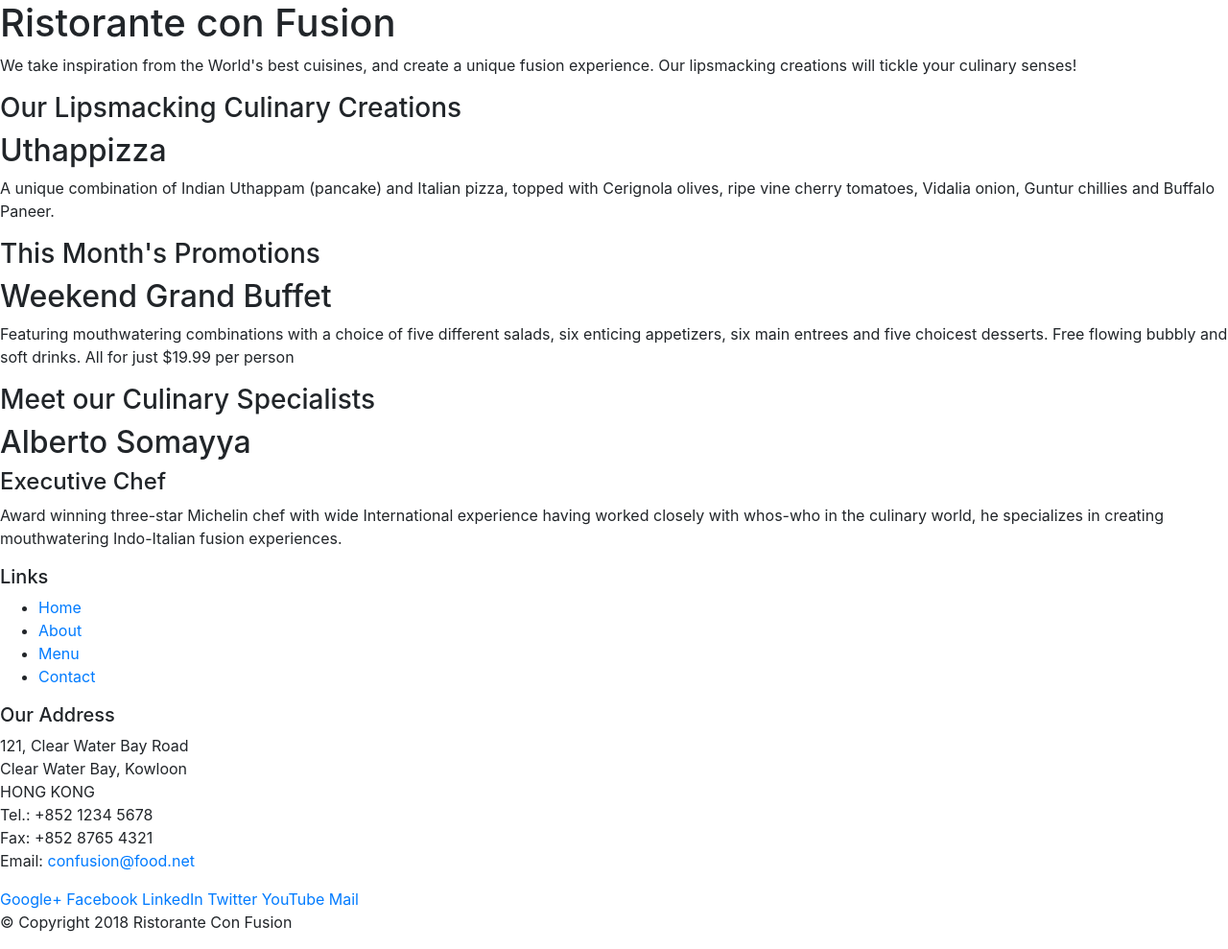
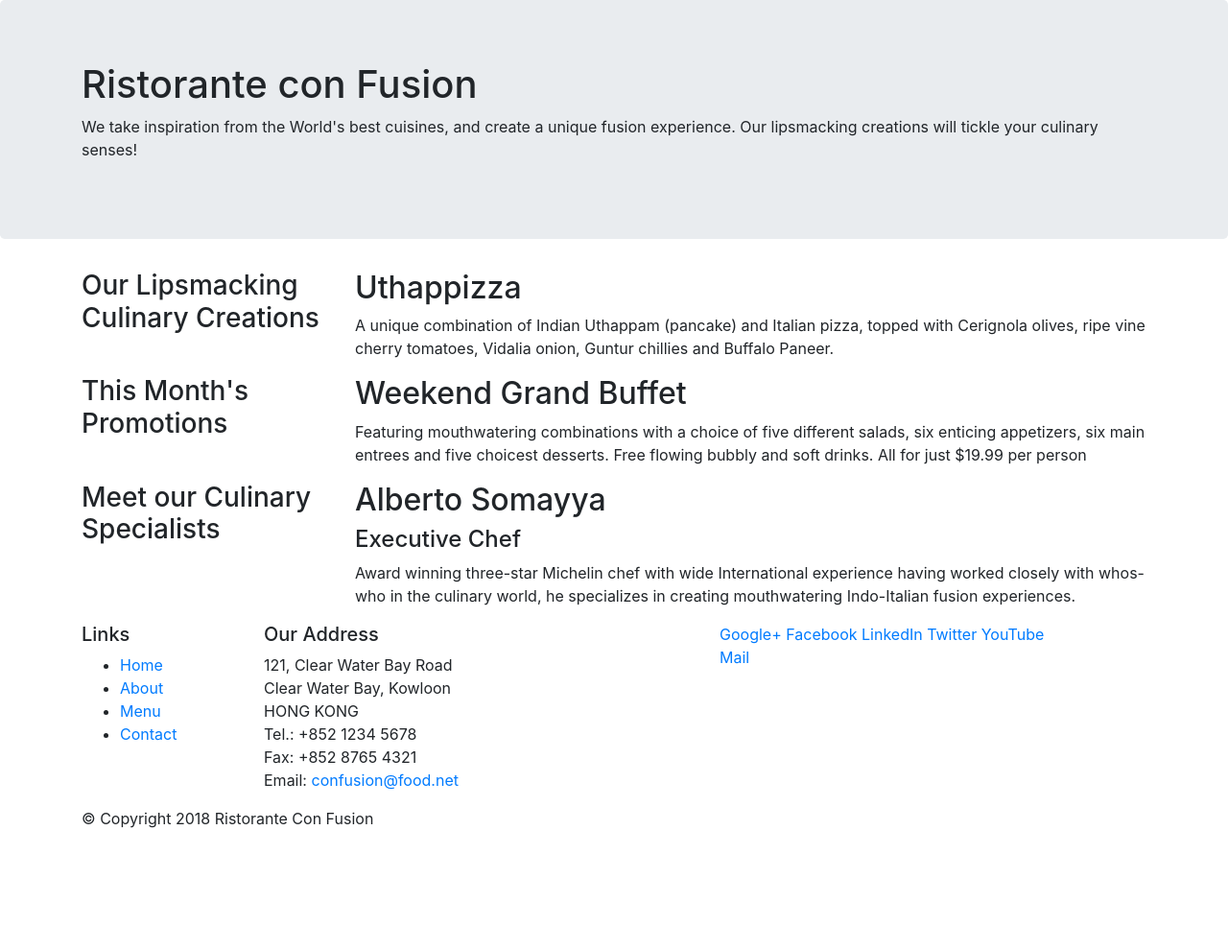
Before and after one commit to joelb01-github/Coursera_Full_Stack_Bootstrap, a website: page conFusion/index.html in a window 1280 px wide. Shown: the whole page at 96% size. After the commit the page ends 881 px from the top, so only its background shows below. Drawn offline with nearby package versions, Linux system fonts and the light colour scheme.

Commit message:
first bootstrapp addons

```diff
--- a/conFusion/index.html
+++ b/conFusion/index.html
@@ -14,46 +14,46 @@
 
 <body>
 
-    <header>
-        <div>
-            <div>
-                <div>
+    <header class="jumbotron">
+        <div class="container">
+            <div class="row">
+                <div class="col-12 col-sm6">
                     <h1>Ristorante con Fusion</h1>
                     <p>We take inspiration from the World's best cuisines, and create a unique fusion experience. Our lipsmacking creations will tickle your culinary senses!</p>
                 </div>
-                <div>
+                <div class="col-12 col-sm">
                 </div>
             </div>
         </div>
     </header>
 
-    <div>
-        <div>
-            <div>
+    <div class="container">
+        <div class="row">
+            <div class="col-12 col-sm-4 col-md-3">
                 <h3>Our Lipsmacking Culinary Creations</h3>
             </div>
-            <div>
+            <div class="col col-sm col-md">
                 <h2>Uthappizza</h2>
                 <p>A unique combination of Indian Uthappam (pancake) and Italian pizza, topped with Cerignola olives, ripe vine cherry tomatoes, Vidalia onion, Guntur chillies and Buffalo Paneer.</p>
             </div>
         </div>
 
 
-        <div>
-            <div>
+        <div class="row">
+            <div class="col-12 col-sm-4 col-md-3">
                 <h3>This Month's Promotions</h3>
             </div>
-            <div>
+            <div class="col col-sm col-md">
                 <h2>Weekend Grand Buffet</h2>
                 <p>Featuring mouthwatering combinations with a choice of five different salads, six enticing appetizers, six main entrees and five choicest desserts. Free flowing bubbly and soft drinks. All for just $19.99 per person </p>
             </div>
         </div>
 
-        <div>
-            <div>
+        <div class="row">
+            <div class="col-12 col-sm-4 col-md-3">
                 <h3>Meet our Culinary Specialists</h3>
             </div>
-            <div>
+            <div class="col col-sm col-md">
                 <h2>Alberto Somayya</h2>
                 <h4>Executive Chef</h4>
                 <p>Award winning three-star Michelin chef with wide International experience having worked closely with whos-who in the culinary world, he specializes in creating mouthwatering Indo-Italian fusion experiences. </p>
@@ -62,9 +62,9 @@
     </div>
 
     <footer>
-        <div>
-            <div>
-                <div>
+        <div class="container">
+            <div class="row">
+                <div class="col-4 col-sm-2">
                     <h5>Links</h5>
                     <ul>
                         <li><a href="#">Home</a></li>
@@ -73,7 +73,7 @@
                         <li><a href="#">Contact</a></li>
                     </ul>
                 </div>
-                <div>
+                <div class="col-7 col-sm-5">
                     <h5>Our Address</h5>
                     <address>
 		              121, Clear Water Bay Road<br>
@@ -84,7 +84,7 @@
 		              Email: <a href="mailto:confusion@food.net">confusion@food.net</a>
 		           </address>
                 </div>
-                <div>
+                <div class="col-12 col-sm-4">
                     <div>
                         <a href="http://google.com/+">Google+</a>
                         <a href="http://www.facebook.com/profile.php?id=">Facebook</a>
@@ -95,8 +95,8 @@
                     </div>
                 </div>
            </div>
-           <div>
-                <div>
+           <div class="row">
+                <div class="col-auto">
                     <p>© Copyright 2018 Ristorante Con Fusion</p>
                 </div>
            </div>
```
